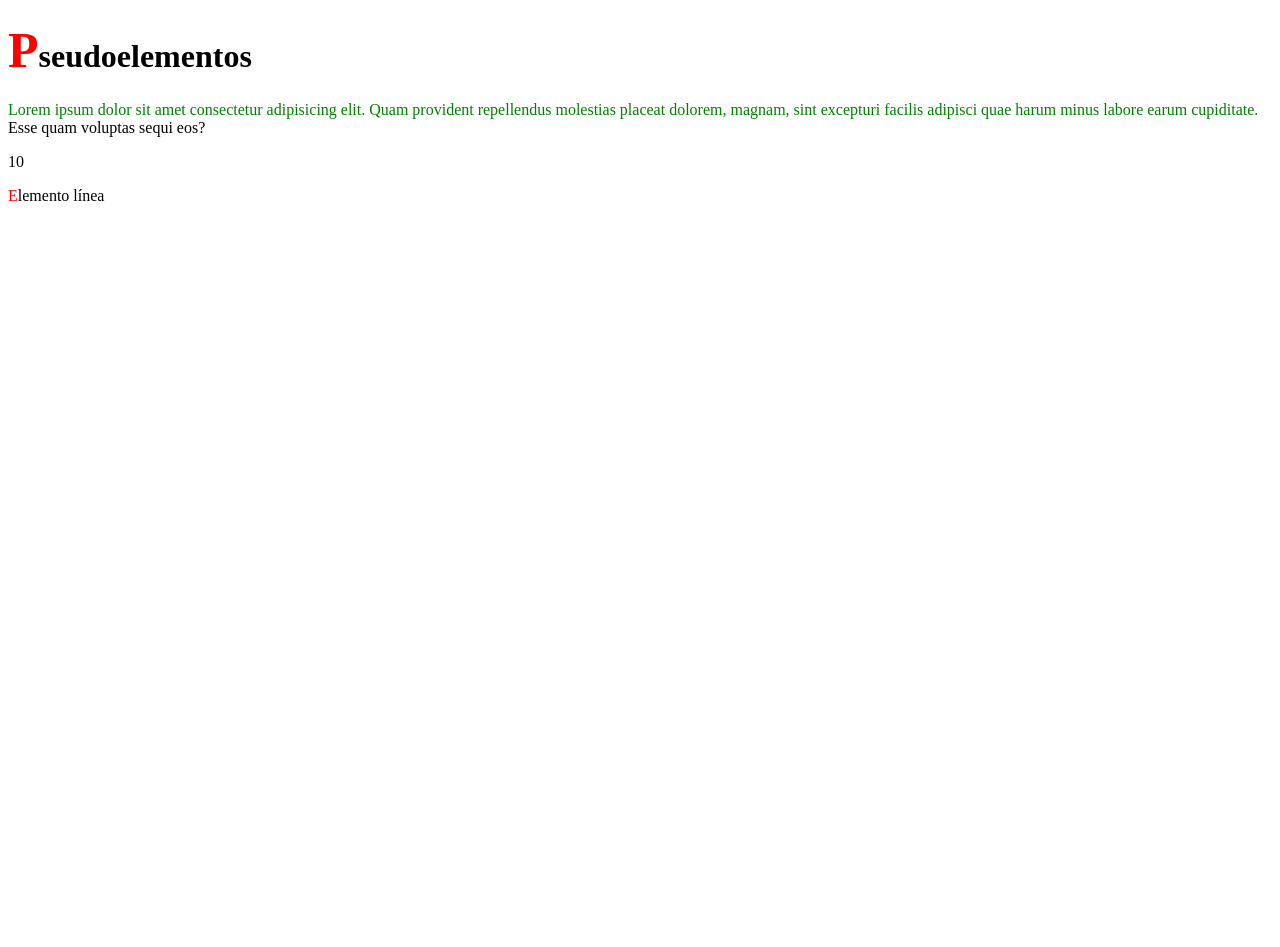
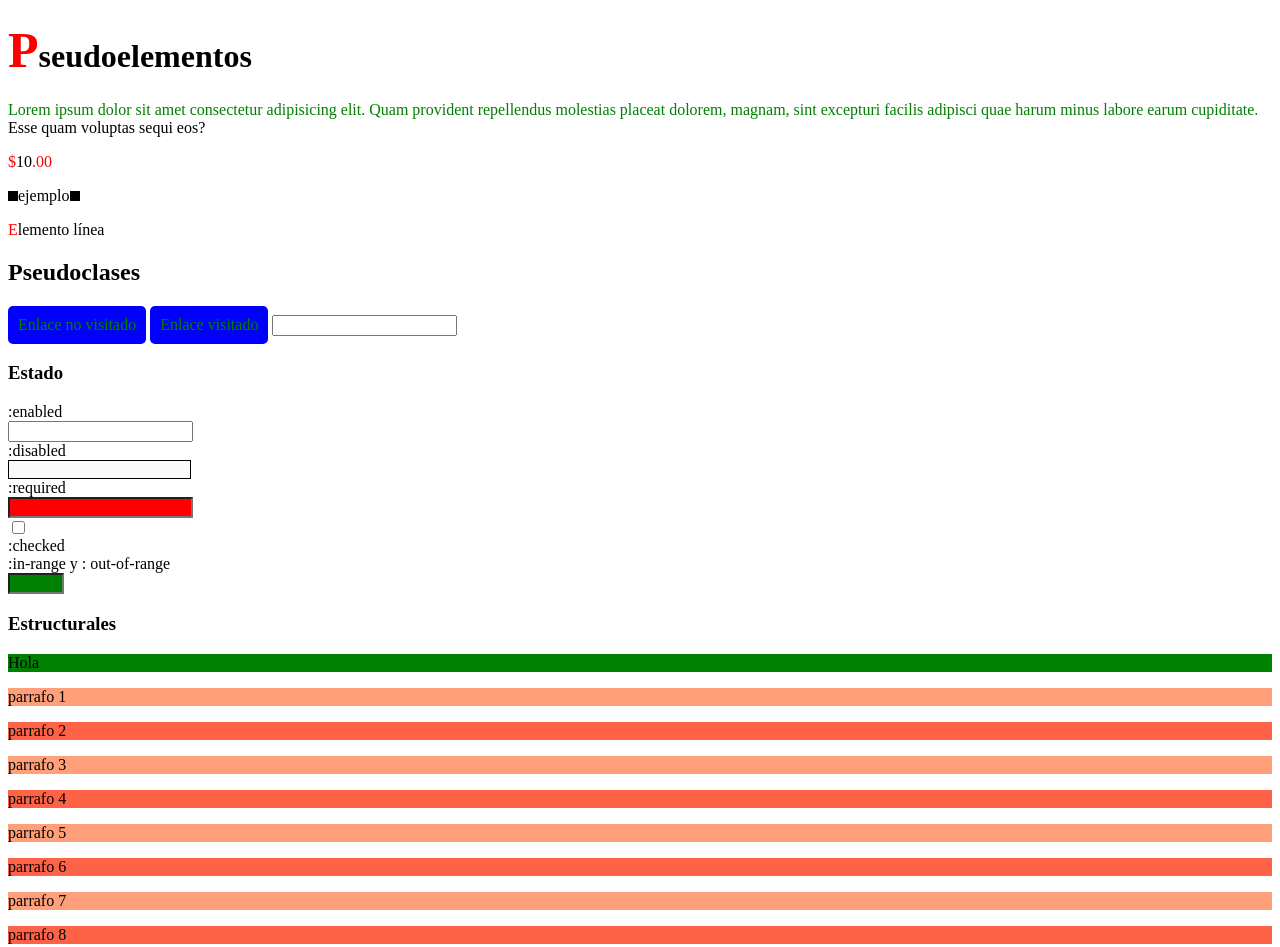
Before and after one commit to AlvaroMuroR/EjerciciosPW, a plain HTML site: page Pseudoelementos.html in a window 1280 px wide. Before the commit the page ends 800 px from the top, so only its background shows below. Drawn offline with Linux system fonts and the light colour scheme.

Commit message:
Pseudoclases y estados

```diff
--- a/Pseudoelementos.html
+++ b/Pseudoelementos.html
@@ -12,6 +12,46 @@
         <span> Lorem ipsum dolor sit amet consectetur</span> adipisicing elit. Quam provident repellendus molestias placeat dolorem, magnam, sint excepturi facilis adipisci quae harum minus labore earum cupiditate. Esse quam voluptas sequi eos?
     </p>
     <p class="dinero">10</p>
+    <p class="ejemplo">ejemplo</p>
     <span class="linea">Elemento línea</span>
+
+    <h2>Pseudoclases</h2>
+
+    <!--Dinamicas-->
+    <a class="enlace" href="enlace.com">Enlace no visitado</a>
+    <a class="enlace" href="#">Enlace visitado</a>
+    <input type="text">
+
+    <!--Estado-->
+    <h3>Estado</h3>
+    <from action="#">
+        <label class="label">:enabled</label>
+        <input class="input" type="text">
+
+        <label class="label">:disabled</label>
+        <input class="input" type="text" disabled>
+
+        <label class="label">:required</label>
+        <input class="input" type="text" required>
+
+        <input type="checkbox" class="input">
+        <label class="label">:checked</label>
+
+        <label class="label">:in-range y : out-of-range</label>
+        <input class="input" type="number" min="10" max="30">
+    </from>
+
+    <h3>Estructurales</h3>
+    <div class="contenedor">
+        <div>Hola</div>
+        <p class="parrafo">parrafo 1</p>
+        <p class="parrafo">parrafo 2</p>
+        <p class="parrafo">parrafo 3</p>
+        <p class="parrafo">parrafo 4</p>
+        <p class="parrafo">parrafo 5</p>
+        <p class="parrafo">parrafo 6</p>
+        <p class="parrafo">parrafo 7</p>
+        <p class="parrafo">parrafo 8</p>
+    </div>
 </body>
 </html>
--- a/estilos/Pseudoelementos-estilos.css
+++ b/estilos/Pseudoelementos-estilos.css
@@ -29,3 +29,137 @@
     color: red;
     background: yellow;
 }
+
+/*::before y ::after
+La propiedad de context es obligatorio.
+Por defecto son elementos en linea, y se pueden visualizar como hijos
+del elemento.
+*/
+
+.dinero::before{
+    content: '$';
+    color: red;
+
+}
+
+.dinero::after{
+    content: '.00';
+    color: red;
+
+}
+
+.ejemplo:before, .ejemplo::after{
+    background: black;
+    width: 10px;
+    height: 10px;
+    content: '';
+    display: inline-block;
+
+}
+
+/*Pseudoclases
+Dinamicas:
+
+:link - link no visitado
+:visited - link visitado
+:active - al momento del click (link)
+:hover
+:focus
+*/
+
+.enlace:link{
+    color: green;
+}
+
+.enlace:visited{
+    color: white;
+}
+
+.enlace:active{
+    transform: scale(.8);
+}
+
+.enlace{
+    padding: 10px;
+    display: inline-block;
+    background: blue;
+    color: white;
+    text-decoration: none;
+    border-radius: 5px;
+}
+
+.enlace:hover{
+    background: black;
+}
+
+input:focus{
+    background: yellow;
+    font-size: 15px;
+}
+
+/*Estado
+:enabled
+:disabled
+:required
+:opcional
+:valid
+:invalid
+:in-range
+:out-of-range
+*/
+
+.input, .label{
+    display: block;
+}
+
+.input:disabled{
+    border: 1px solid black;
+}
+
+.input:required{
+    background: red;
+}
+
+.checkbox, checkbox + label{
+    display:inline-block
+}
+
+.input:checked + label{
+    font-size: 30px;
+}
+
+.input:in-range{
+    background: green;
+}
+
+.input:out-of-range{
+    background: red;
+}
+
+/*Estructurales
+CHILD
+
+:first-child - seleccionarian el primer hijo - no importa el tipo del elemento
+:last-child
+
+:nth-child(n) - seleccionaria al hijo n
+:nth-last-child(n)
+:only-child
+
+valores:
+odd- impares
+even - pares
+numeros enteros
+*/
+
+div:first-child{
+    background: green;
+}
+
+.parrafo:nth-child(odd){
+    background: tomato;
+}
+
+.parrafo:nth-child(even){
+    background: lightsalmon;
+}
```
